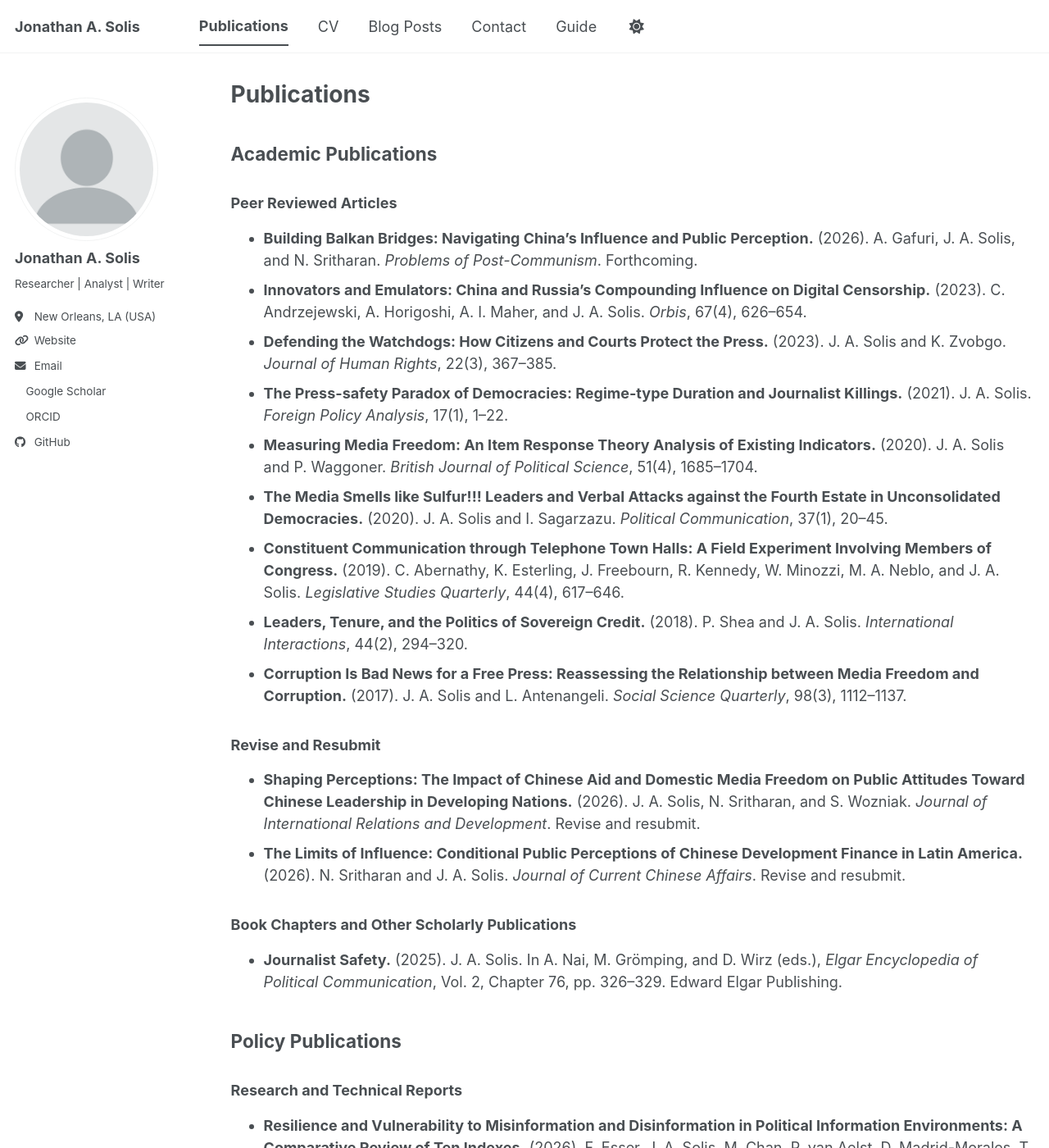
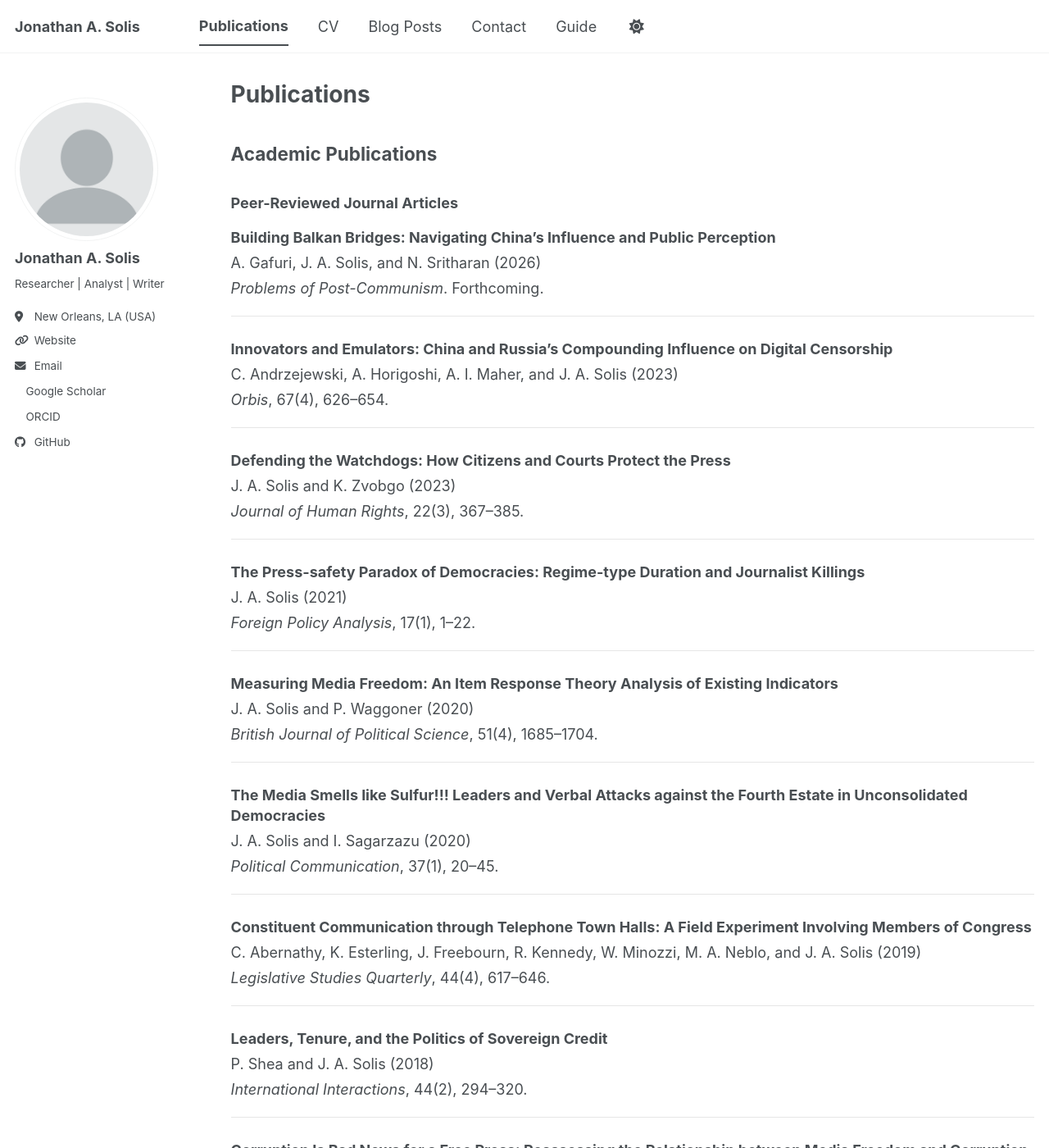
Before and after one commit to westbank-alchemy/westbank-alchemy.github.io, a Jekyll site: the page built from _pages/publications.html, in a window 1280 px wide and 1400 px high. Shown: the whole window at 82% size. Built offline with Jekyll 4.4.1, drawn with Linux system fonts in a browser that asks for light colours; a style sheet for code colours, icons or effects is not loaded; some of the changed text lies outside the part shown.

Commit message:
Update publications.html 2

```diff
--- a/_pages/publications.html
+++ b/_pages/publications.html
@@ -5,181 +5,337 @@ permalink: /publications/
 author_profile: true
 ---
 
+<style>
+  .publication-entry {
+    margin-bottom: 1.5em;
+    padding-bottom: 1.1em;
+    border-bottom: 1px solid rgba(128,128,128,0.2);
+  }
+
+  .publication-title {
+    font-weight: 700;
+    margin: 0 0 0.3em 0;
+    line-height: 1.4;
+  }
+
+  .publication-authors {
+    margin: 0 0 0.2em 0;
+    line-height: 1.5;
+  }
+
+  .publication-source {
+    margin: 0;
+    line-height: 1.5;
+  }
+
+  .publication-section {
+    margin-top: 2em;
+    margin-bottom: 1em;
+  }
+</style>
 
 <h2>Academic Publications</h2>
 
-<h3>Peer Reviewed Articles</h3>
+<h3 class="publication-section">Peer-Reviewed Journal Articles</h3>
 
-<ul>
-  <li>
-    <strong>Building Balkan Bridges: Navigating China’s Influence and Public Perception.</strong>
-    (2026). A. Gafuri, J. A. Solis, and N. Sritharan.
+<div class="publication-entry">
+  <p class="publication-title">
+    Building Balkan Bridges: Navigating China’s Influence and Public Perception
+  </p>
+  <p class="publication-authors">
+    A. Gafuri, J. A. Solis, and N. Sritharan (2026)
+  </p>
+  <p class="publication-source">
     <em>Problems of Post-Communism</em>. Forthcoming.
-  </li>
+  </p>
+</div>
 
-  <li>
-    <strong>Innovators and Emulators: China and Russia’s Compounding Influence on Digital Censorship.</strong>
-    (2023). C. Andrzejewski, A. Horigoshi, A. I. Maher, and J. A. Solis.
+<div class="publication-entry">
+  <p class="publication-title">
+    Innovators and Emulators: China and Russia’s Compounding Influence on Digital Censorship
+  </p>
+  <p class="publication-authors">
+    C. Andrzejewski, A. Horigoshi, A. I. Maher, and J. A. Solis (2023)
+  </p>
+  <p class="publication-source">
     <em>Orbis</em>, 67(4), 626–654.
-  </li>
+  </p>
+</div>
 
-  <li>
-    <strong>Defending the Watchdogs: How Citizens and Courts Protect the Press.</strong>
-    (2023). J. A. Solis and K. Zvobgo.
+<div class="publication-entry">
+  <p class="publication-title">
+    Defending the Watchdogs: How Citizens and Courts Protect the Press
+  </p>
+  <p class="publication-authors">
+    J. A. Solis and K. Zvobgo (2023)
+  </p>
+  <p class="publication-source">
     <em>Journal of Human Rights</em>, 22(3), 367–385.
-  </li>
+  </p>
+</div>
 
-  <li>
-    <strong>The Press-safety Paradox of Democracies: Regime-type Duration and Journalist Killings.</strong>
-    (2021). J. A. Solis.
+<div class="publication-entry">
+  <p class="publication-title">
+    The Press-safety Paradox of Democracies: Regime-type Duration and Journalist Killings
+  </p>
+  <p class="publication-authors">
+    J. A. Solis (2021)
+  </p>
+  <p class="publication-source">
     <em>Foreign Policy Analysis</em>, 17(1), 1–22.
-  </li>
+  </p>
+</div>
 
-  <li>
-    <strong>Measuring Media Freedom: An Item Response Theory Analysis of Existing Indicators.</strong>
-    (2020). J. A. Solis and P. Waggoner.
+<div class="publication-entry">
+  <p class="publication-title">
+    Measuring Media Freedom: An Item Response Theory Analysis of Existing Indicators
+  </p>
+  <p class="publication-authors">
+    J. A. Solis and P. Waggoner (2020)
+  </p>
+  <p class="publication-source">
     <em>British Journal of Political Science</em>, 51(4), 1685–1704.
-  </li>
+  </p>
+</div>
 
-  <li>
-    <strong>The Media Smells like Sulfur!!! Leaders and Verbal Attacks against the Fourth Estate in Unconsolidated Democracies.</strong>
-    (2020). J. A. Solis and I. Sagarzazu.
+<div class="publication-entry">
+  <p class="publication-title">
+    The Media Smells like Sulfur!!! Leaders and Verbal Attacks against the Fourth Estate in Unconsolidated Democracies
+  </p>
+  <p class="publication-authors">
+    J. A. Solis and I. Sagarzazu (2020)
+  </p>
+  <p class="publication-source">
     <em>Political Communication</em>, 37(1), 20–45.
-  </li>
+  </p>
+</div>
 
-  <li>
-    <strong>Constituent Communication through Telephone Town Halls: A Field Experiment Involving Members of Congress.</strong>
-    (2019). C. Abernathy, K. Esterling, J. Freebourn, R. Kennedy,
-    W. Minozzi, M. A. Neblo, and J. A. Solis.
+<div class="publication-entry">
+  <p class="publication-title">
+    Constituent Communication through Telephone Town Halls: A Field Experiment Involving Members of Congress
+  </p>
+  <p class="publication-authors">
+    C. Abernathy, K. Esterling, J. Freebourn, R. Kennedy,
+    W. Minozzi, M. A. Neblo, and J. A. Solis (2019)
+  </p>
+  <p class="publication-source">
     <em>Legislative Studies Quarterly</em>, 44(4), 617–646.
-  </li>
+  </p>
+</div>
 
-  <li>
-    <strong>Leaders, Tenure, and the Politics of Sovereign Credit.</strong>
-    (2018). P. Shea and J. A. Solis.
+<div class="publication-entry">
+  <p class="publication-title">
+    Leaders, Tenure, and the Politics of Sovereign Credit
+  </p>
+  <p class="publication-authors">
+    P. Shea and J. A. Solis (2018)
+  </p>
+  <p class="publication-source">
     <em>International Interactions</em>, 44(2), 294–320.
-  </li>
+  </p>
+</div>
 
-  <li>
-    <strong>Corruption Is Bad News for a Free Press: Reassessing the Relationship between Media Freedom and Corruption.</strong>
-    (2017). J. A. Solis and L. Antenangeli.
+<div class="publication-entry">
+  <p class="publication-title">
+    Corruption Is Bad News for a Free Press: Reassessing the Relationship between Media Freedom and Corruption
+  </p>
+  <p class="publication-authors">
+    J. A. Solis and L. Antenangeli (2017)
+  </p>
+  <p class="publication-source">
     <em>Social Science Quarterly</em>, 98(3), 1112–1137.
-  </li>
-</ul>
+  </p>
+</div>
 
-<h3>Revise and Resubmit</h3>
 
-<ul>
-  <li>
-    <strong>Shaping Perceptions: The Impact of Chinese Aid and Domestic Media Freedom on Public Attitudes Toward Chinese Leadership in Developing Nations.</strong>
-    (2026). J. A. Solis, N. Sritharan, and S. Wozniak.
-    <em>Journal of International Relations and Development</em>.
-    Revise and resubmit.
-  </li>
+<h3 class="publication-section">Book Chapters</h3>
 
-  <li>
-    <strong>The Limits of Influence: Conditional Public Perceptions of Chinese Development Finance in Latin America.</strong>
-    (2026). N. Sritharan and J. A. Solis.
-    <em>Journal of Current Chinese Affairs</em>.
-    Revise and resubmit.
-  </li>
-</ul>
-
-<h3>Book Chapters and Other Scholarly Publications</h3>
-
-<ul>
-  <li>
-    <strong>Journalist Safety.</strong>
-    (2025). J. A. Solis.
+<div class="publication-entry">
+  <p class="publication-title">
+    Journalist Safety
+  </p>
+  <p class="publication-authors">
+    J. A. Solis (2025)
+  </p>
+  <p class="publication-source">
     In A. Nai, M. Grömping, and D. Wirz (eds.),
     <em>Elgar Encyclopedia of Political Communication</em>,
     Vol. 2, Chapter 76, pp. 326–329.
     Edward Elgar Publishing.
-  </li>
-</ul>
+  </p>
+</div>
+
+
+<h3 class="publication-section">Manuscripts in Revision</h3>
+
+<div class="publication-entry">
+  <p class="publication-title">
+    Shaping Perceptions: The Impact of Chinese Aid and Domestic Media Freedom on Public Attitudes Toward Chinese Leadership in Developing Nations
+  </p>
+  <p class="publication-authors">
+    J. A. Solis, N. Sritharan, and S. Wozniak (2026)
+  </p>
+  <p class="publication-source">
+    <em>Journal of International Relations and Development</em>.
+    Revise and resubmit.
+  </p>
+</div>
+
+<div class="publication-entry">
+  <p class="publication-title">
+    The Limits of Influence: Conditional Public Perceptions of Chinese Development Finance in Latin America
+  </p>
+  <p class="publication-authors">
+    N. Sritharan and J. A. Solis (2026)
+  </p>
+  <p class="publication-source">
+    <em>Journal of Current Chinese Affairs</em>.
+    Revise and resubmit.
+  </p>
+</div>
+
 
 <h2>Policy Publications</h2>
 
-<h3>Research and Technical Reports</h3>
+<h3 class="publication-section">Research and Technical Reports</h3>
 
-<ul>
-  <li>
-    <strong>Resilience and Vulnerability to Misinformation and Disinformation in Political Information Environments: A Comparative Review of Ten Indexes.</strong>
-    (2026). F. Esser, J. A. Solis, M. Chan, P. van Aelst,
+<div class="publication-entry">
+  <p class="publication-title">
+    Resilience and Vulnerability to Misinformation and Disinformation in Political Information Environments: A Comparative Review of Ten Indexes
+  </p>
+  <p class="publication-authors">
+    F. Esser, J. A. Solis, M. Chan, P. van Aelst,
     D. Madrid-Morales, T. Bosch, M. Botan, E. Humprecht,
     J. Labarre, R. M. Santini, A. Schulz, B. Seim,
-    M. Wack, and P. N. Howard (eds.).
+    M. Wack, and P. N. Howard (eds.) (2026)
+  </p>
+  <p class="publication-source">
     <em>International Panel on the Information Environment</em>.
     Technical Paper 2026.1. Zurich, Switzerland: IPIE.
     Forthcoming.
-  </li>
+  </p>
+</div>
 
-  <li>
-    <strong>Building the Future: Development Partnerships of the U.S. and Japan in Southeast Asia.</strong>
-    (2026). D. Mathew, B. Burgess, and J. A. Solis.
-  </li>
+<div class="publication-entry">
+  <p class="publication-title">
+    Building the Future: Development Partnerships of the U.S. and Japan in Southeast Asia
+  </p>
+  <p class="publication-authors">
+    D. Mathew, B. Burgess, and J. A. Solis (2026)
+  </p>
+</div>
 
-  <li>
-    <strong>What China’s Economic Slowdown Means for Key Countries: Case Studies.</strong>
-    (2025). A. Horigoshi, J. A. Solis, R. Knight, and B. Burgess.
-  </li>
+<div class="publication-entry">
+  <p class="publication-title">
+    What China’s Economic Slowdown Means for Key Countries: Case Studies
+  </p>
+  <p class="publication-authors">
+    A. Horigoshi, J. A. Solis, R. Knight, and B. Burgess (2025)
+  </p>
+</div>
 
-  <li>
-    <strong>Balancing Risk and Reward: Who Benefits from China’s Investments in Indonesia?</strong>
-    (2025). S. Custer, B. Burgess, H. K. Kim, M. F. Krisnadi,
+<div class="publication-entry">
+  <p class="publication-title">
+    Balancing Risk and Reward: Who Benefits from China’s Investments in Indonesia?
+  </p>
+  <p class="publication-authors">
+    S. Custer, B. Burgess, H. K. Kim, M. F. Krisnadi,
     K. Marshall, D. Mathew, F. Patrick, A. D. Saputra,
-    J. A. Solis, and N. Sritharan.
-  </li>
+    J. A. Solis, and N. Sritharan (2025)
+  </p>
+</div>
 
-  <li>
-    <strong>Winning Hearts, Changing Minds: A Data-Driven Approach to Measure China’s Influence in Latin America.</strong>
-    (2025). N. Sritharan and J. A. Solis.
-  </li>
+<div class="publication-entry">
+  <p class="publication-title">
+    Winning Hearts, Changing Minds: A Data-Driven Approach to Measure China’s Influence in Latin America
+  </p>
+  <p class="publication-authors">
+    N. Sritharan and J. A. Solis (2025)
+  </p>
+</div>
 
-  <li>
-    <strong>Investing in Narratives: How Beijing Promotes Its Development Projects in the Philippines.</strong>
-    (2024). B. Burgess, T. J. G. Henares, Y. E. Kim,
-    D. Mathew, J. A. Solis, and N. Sritharan.
-  </li>
+<div class="publication-entry">
+  <p class="publication-title">
+    Investing in Narratives: How Beijing Promotes Its Development Projects in the Philippines
+  </p>
+  <p class="publication-authors">
+    B. Burgess, T. J. G. Henares, Y. E. Kim,
+    D. Mathew, J. A. Solis, and N. Sritharan (2024)
+  </p>
+</div>
 
-  <li>
-    <strong>Beijing’s Big Bet on the Philippines: Decoding Two Decades of China’s Financing for Development.</strong>
-    (2024). S. Custer, B. Burgess, J. A. Solis,
-    N. Sritharan, and D. Mathew.
-  </li>
+<div class="publication-entry">
+  <p class="publication-title">
+    Beijing’s Big Bet on the Philippines: Decoding Two Decades of China’s Financing for Development
+  </p>
+  <p class="publication-authors">
+    S. Custer, B. Burgess, J. A. Solis,
+    N. Sritharan, and D. Mathew (2024)
+  </p>
+</div>
 
-  <li>
-    <strong>Innovators and Emulators: China and Russia’s Compounding Influence on Digital Censorship.</strong>
-    (2023). C. Andrzejewski, A. Horigoshi, A. I. Maher,
-    and J. A. Solis.
-  </li>
+<div class="publication-entry">
+  <p class="publication-title">
+    Innovators and Emulators: China and Russia’s Compounding Influence on Digital Censorship
+  </p>
+  <p class="publication-authors">
+    C. Andrzejewski, A. Horigoshi, A. I. Maher,
+    and J. A. Solis (2023)
+  </p>
+  <p class="publication-source">
+    Policy report version.
+  </p>
+</div>
 
-  <li>
-    <strong>Standing Firm? Measuring Resilience to Malign Foreign Influence in European &amp; Eurasian Media.</strong>
-    (2023). V. V. Choo and J. A. Solis.
-  </li>
+<div class="publication-entry">
+  <p class="publication-title">
+    Standing Firm? Measuring Resilience to Malign Foreign Influence in European &amp; Eurasian Media
+  </p>
+  <p class="publication-authors">
+    V. V. Choo and J. A. Solis (2023)
+  </p>
+</div>
 
-  <li>
-    <strong>Collected Profiles: Media Ownership and Potential Foreign Influence Channels in Europe &amp; Eurasia.</strong>
-    (2023). E. Dumont, J. A. Solis, and L. Zaleski.
+<div class="publication-entry">
+  <p class="publication-title">
+    Collected Profiles: Media Ownership and Potential Foreign Influence Channels in Europe &amp; Eurasia
+  </p>
+  <p class="publication-authors">
+    E. Dumont, J. A. Solis, and L. Zaleski (2023)
+  </p>
+  <p class="publication-source">
     Compiled collection of 17 country profiles.
-  </li>
+  </p>
+</div>
 
-  <li>
-    <strong>Looking West? Gauging Perceptions of the U.S. in Europe and Eurasia.</strong>
-    (2020). T. Sethi and J. A. Solis.
+<div class="publication-entry">
+  <p class="publication-title">
+    Looking West? Gauging Perceptions of the U.S. in Europe and Eurasia
+  </p>
+  <p class="publication-authors">
+    T. Sethi and J. A. Solis (2020)
+  </p>
+  <p class="publication-source">
     Available upon request.
-  </li>
+  </p>
+</div>
 
-  <li>
-    <strong>Silk Road Diplomacy: Deconstructing Beijing’s Toolkit to Influence South and Central Asia.</strong>
-    (2019). S. Custer, T. Sethi, J. A. Solis, J. J. Lin,
-    S. Ghose, A. Gupta, R. Knight, and A. Baehr.
-  </li>
+<div class="publication-entry">
+  <p class="publication-title">
+    Silk Road Diplomacy: Deconstructing Beijing’s Toolkit to Influence South and Central Asia
+  </p>
+  <p class="publication-authors">
+    S. Custer, T. Sethi, J. A. Solis, J. J. Lin,
+    S. Ghose, A. Gupta, R. Knight, and A. Baehr (2019)
+  </p>
+</div>
 
-  <li>
-    <strong>Influencing the Narrative: How the Chinese Government Mobilizes Students and Media to Burnish Its Image.</strong>
-    (2019). S. Custer, M. Prakash, J. A. Solis,
-    R. Knight, and J. J. Lin.
-  </li>
-</ul>
+<div class="publication-entry">
+  <p class="publication-title">
+    Influencing the Narrative: How the Chinese Government Mobilizes Students and Media to Burnish Its Image
+  </p>
+  <p class="publication-authors">
+    S. Custer, M. Prakash, J. A. Solis,
+    R. Knight, and J. J. Lin (2019)
+  </p>
+</div>
```
